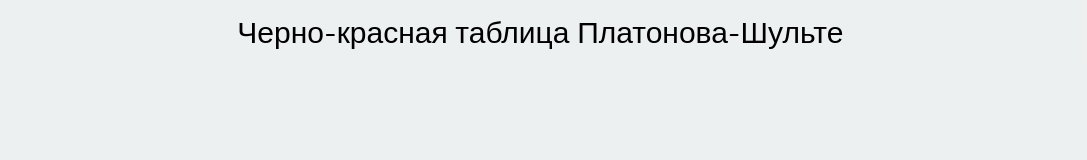
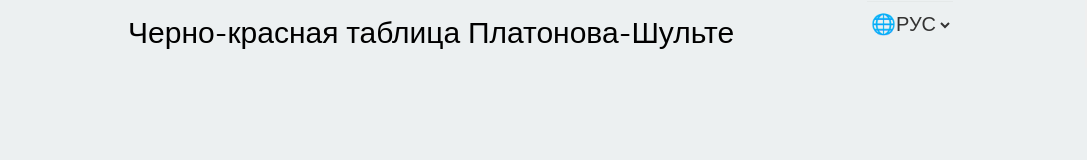
Before and after one commit to Ivan-Andr/psychological-test, a plain HTML site: page index.html in a window 1280 px wide. Shown: the top 160 px of the page, 79-1166 px from the left. Drawn offline with nearby package versions, Linux system fonts and the light colour scheme.

Commit message:
add chenge lang button (flow menu)

```diff
--- a/index.html
+++ b/index.html
@@ -64,6 +64,11 @@
     <header class="header">
       <img src="/src/assets/logo.png" alt="Logo" class="logo" />
       <p>Черно-красная таблица Платонова-Шульте</p>
+      <select class="change-lang">
+        <option value="uz">🌐ЎЗБ</option>
+        <option value="ru" selected>🌐РУС</option>
+        <option value="en">🌐ENG</option>
+      </select>
       <button class="login-button">
         <img src="/src/assets/login-logo.png" alt="login" />
       </button>
--- a/style.css
+++ b/style.css
@@ -26,7 +26,15 @@ body > * {
 .logo {
   height: 45px;
 }
-
+.change-lang {
+  width: auto;
+  cursor: pointer;
+  background-color: #ecf0f1;
+  border: none;
+}
+.change-lang:hover {
+  background-color: #bdc3c7;
+}
 .footer {
   margin-top: auto;
 }
```
